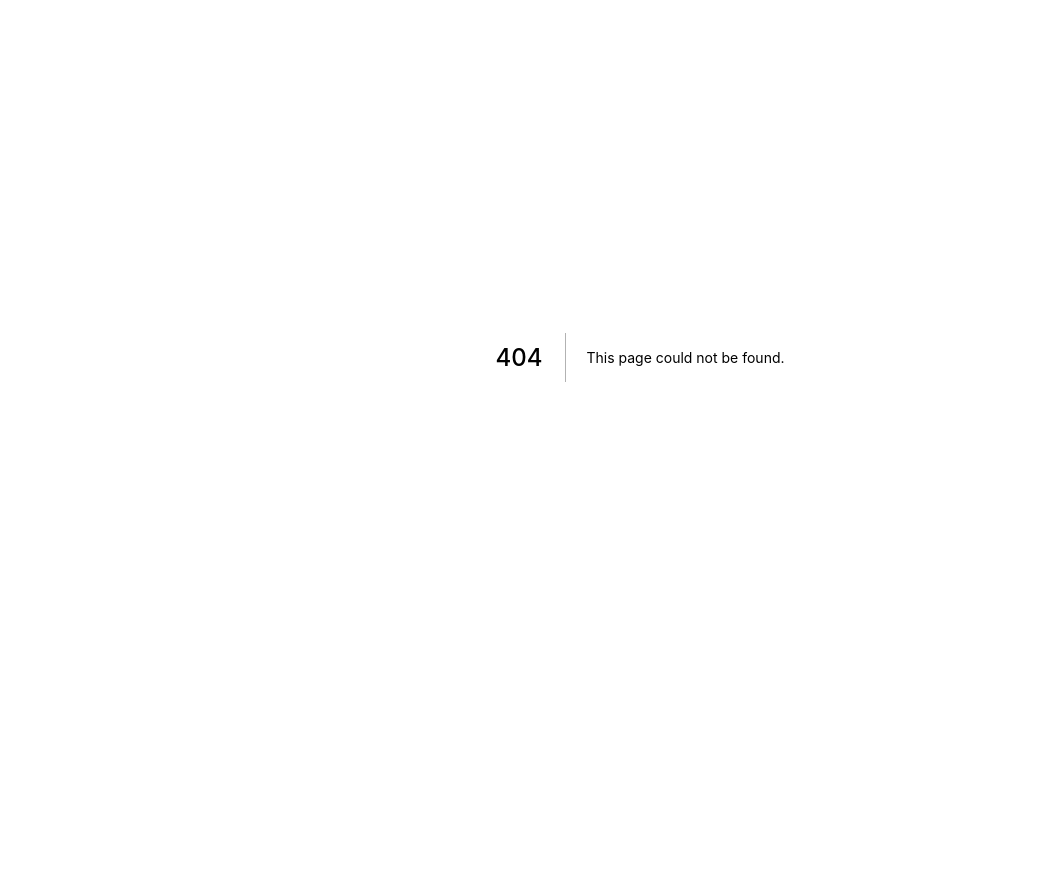
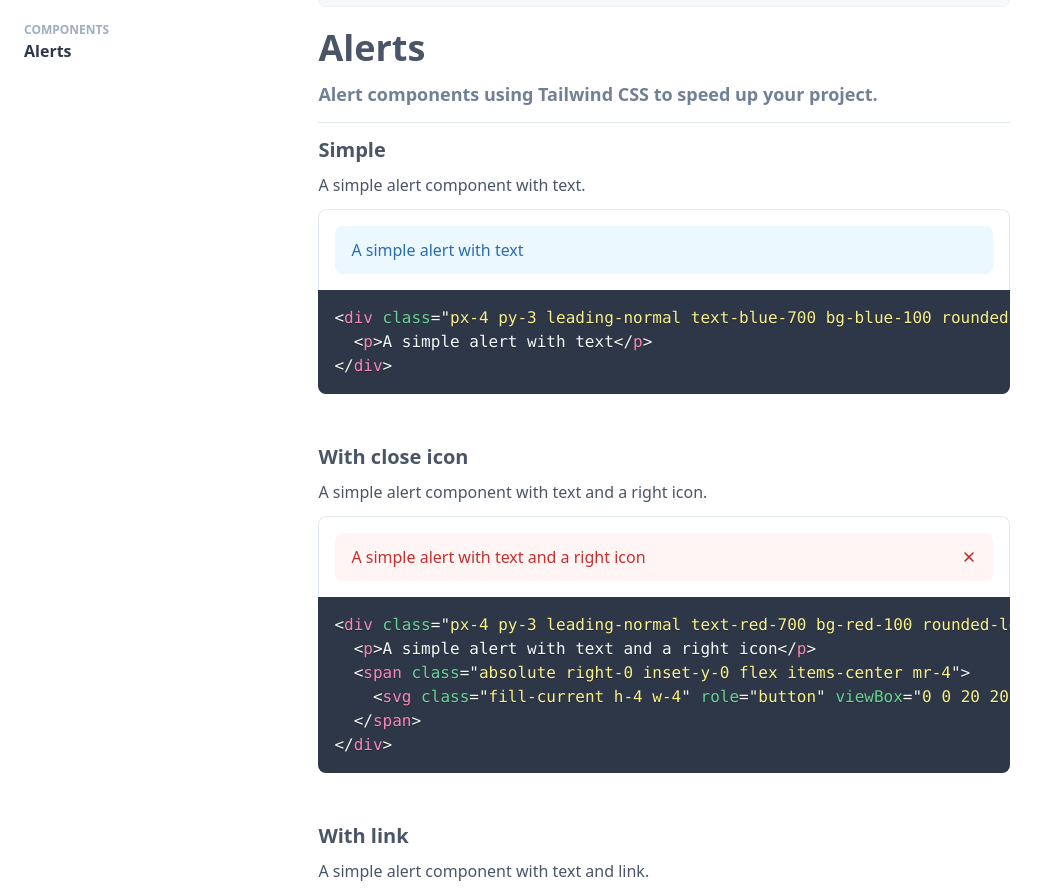
Before and after one commit to estevanmaito/tailwind-starter-kit, a Next.js app: page /docs/alerts in a window 1280 px wide. Before the commit this address had no page. Shown: the part 43-937 px from the top of the page, without its empty margins (0-1049 px from the left). Before the commit the page ends 800 px from the top, so only its background shows below. Built offline with nearby package versions, Linux system fonts and the light colour scheme.

Commit message:
add alerts page

```diff
--- /dev/null
+++ b/pages/docs/alerts.jsx
@@ -0,0 +1,124 @@
+import React from 'react'
+import Layout from '../../containers/Layout'
+import H2 from '../../components/Headings/H2'
+import H4 from '../../components/Headings/H4'
+import Lead from '../../components/Text/Lead'
+import P from '../../components/Text/P'
+import CodeCard from '../../components/CodeCard'
+import ExampleSection from '../../components/ExampleSection'
+
+const simpleAlertCode = `
+<div class="px-4 py-3 leading-normal text-blue-700 bg-blue-100 rounded-lg" role="alert">
+  <p>A simple alert with text</p>
+</div>
+`
+
+const alerWithCloseIconCode = `
+<div class="px-4 py-3 leading-normal text-red-700 bg-red-100 rounded-lg relative" role="alert">
+  <p>A simple alert with text and a right icon</p>
+  <span class="absolute right-0 inset-y-0 flex items-center mr-4">
+    <svg class="fill-current h-4 w-4" role="button" viewBox="0 0 20 20"><path d="M4.293 4.293a1 1 0 011.414 0L10 8.586l4.293-4.293a1 1 0 111.414 1.414L11.414 10l4.293 4.293a1 1 0 01-1.414 1.414L10 11.414l-4.293 4.293a1 1 0 01-1.414-1.414L8.586 10 4.293 5.707a1 1 0 010-1.414z" clip-rule="evenodd" fill-rule="evenodd"></path></svg>
+  </span>
+</div>
+`
+
+const alertWithLinkCode = `
+<div class="px-4 py-3 leading-normal text-orange-700 bg-orange-100 rounded-lg" role="alert">
+  <p>A simple alert with text <a class="font-bold hover:underline" href="#">and a link</a>. Check it out!</p>
+</div>
+`
+
+const alertWithHeaderCode = `
+<div class="px-4 py-3 leading-normal text-green-700 bg-green-100 rounded-lg" role="alert">
+  <p class="font-bold">You are the visitor 1000!</p>
+  <p>A simple alert with text and header. Check it out!</p>
+</div>
+`
+
+const alertWithLeftIconCode = `
+<div class="px-4 py-3 leading-normal text-red-700 bg-red-100 rounded-lg relative" role="alert">
+  <span class="absolute left-0 inset-y-0 flex items-center ml-4">
+    <svg class="fill-current h-4 w-4" viewBox="0 0 20 20"><path d="M10 18a8 8 0 100-16 8 8 0 000 16zM8.707 7.293a1 1 0 00-1.414 1.414L8.586 10l-1.293 1.293a1 1 0 101.414 1.414L10 11.414l1.293 1.293a1 1 0 001.414-1.414L11.414 10l1.293-1.293a1 1 0 00-1.414-1.414L10 8.586 8.707 7.293z" clip-rule="evenodd" fill-rule="evenodd"></path></svg>
+  </span>
+  <p class="ml-6">A simple alert with text and an icon. Check it out!</p>
+</div>
+`
+
+const alertFilledCode = `
+<div class="px-4 py-3 leading-normal bg-red-700 text-red-100 rounded-lg" role="alert">
+  <p>A simple alert with text and an icon. Check it out!</p>
+</div>
+`
+
+const alertFilledHeaderCode = `
+<div class="leading-normal rounded-lg overflow-hidden" role="alert">
+  <p class="py-3 px-4 font-bold text-purple-100 bg-purple-800">You're being notified</p>
+  <p class="py-3 px-4 text-purple-700 bg-purple-100 ">A simple alert with text and a filled header. Check it out!</p>
+</div>
+`
+
+const alertBorderedCode = `
+<div class="px-4 py-3 leading-normal rounded-lg text-indigo-700 border border-indigo-500" role="alert">
+  <p">A simple alert with text and borders!</p>
+</div>
+`
+
+function Alerts() {
+  return (
+    <Layout>
+      <H2>Alerts</H2>
+      <Lead>Alert components using Tailwind CSS to speed up your project.</Lead>
+      <hr className="mb-3" />
+
+      <ExampleSection id="simple">
+        <H4>Simple</H4>
+        <P>A simple alert component with text.</P>
+        <CodeCard lang="html" code={simpleAlertCode} />
+      </ExampleSection>
+
+      <ExampleSection>
+        <H4>With close icon</H4>
+        <P>A simple alert component with text and a right icon.</P>
+        <CodeCard lang="html" code={alerWithCloseIconCode} />
+      </ExampleSection>
+
+      <ExampleSection>
+        <H4>With link</H4>
+        <P>A simple alert component with text and link.</P>
+        <CodeCard lang="html" code={alertWithLinkCode} />
+      </ExampleSection>
+
+      <ExampleSection>
+        <H4>With header</H4>
+        <P>A simple alert component with text and header.</P>
+        <CodeCard lang="html" code={alertWithHeaderCode} />
+      </ExampleSection>
+
+      <ExampleSection>
+        <H4>With icon</H4>
+        <P>A simple alert component with text and a left icon.</P>
+        <CodeCard lang="html" code={alertWithLeftIconCode} />
+      </ExampleSection>
+
+      <ExampleSection>
+        <H4>Filled background</H4>
+        <P>A simple alert component with filled background and text.</P>
+        <CodeCard lang="html" code={alertFilledCode} />
+      </ExampleSection>
+
+      <ExampleSection>
+        <H4>Filled header</H4>
+        <P>A simple alert component with filled header and text.</P>
+        <CodeCard lang="html" code={alertFilledHeaderCode} />
+      </ExampleSection>
+
+      <ExampleSection>
+        <H4>With border</H4>
+        <P>A simple alert component with border and text.</P>
+        <CodeCard lang="html" code={alertBorderedCode} />
+      </ExampleSection>
+    </Layout>
+  )
+}
+
+export default Alerts
```
